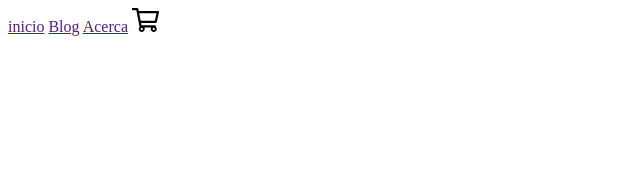
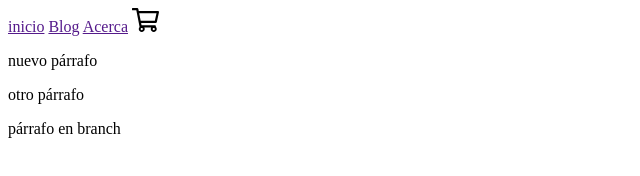
Before and after one commit to jtnjkb/fullstack101, a website: page index.html in a window 1280 px wide. Shown: the whole page, without its empty margins (0-640 px from the left). Drawn offline with Linux system fonts and the light colour scheme.

Commit message:
se unieron las dos ramas

```diff
--- a/index.html
+++ b/index.html
@@ -17,6 +17,10 @@
     <a href="">Blog</a>
     <a href="">Acerca</a>
     <img src="img/carrito.svg" class="svg-carrito" alt="">
+    <p>nuevo párrafo</p>
+    <p>otro párrafo</p>
+    <p>párrafo en branch</p>
+
 
 
 </body>
```
